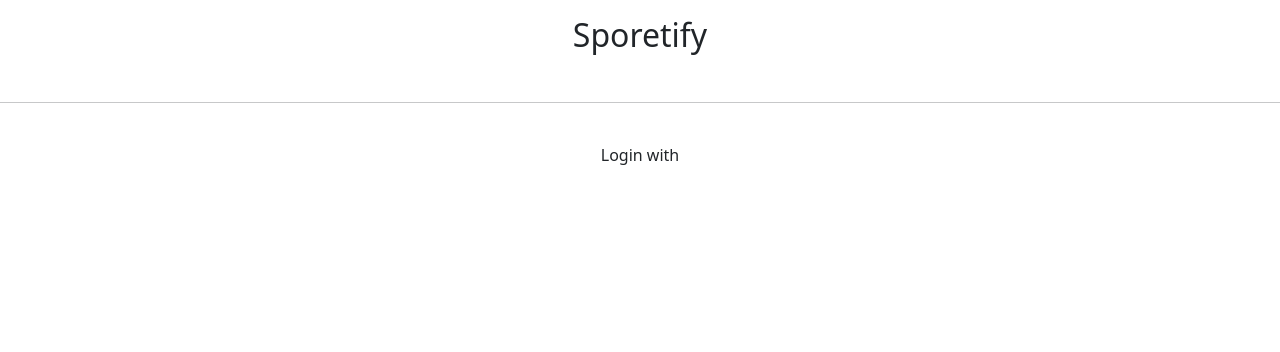
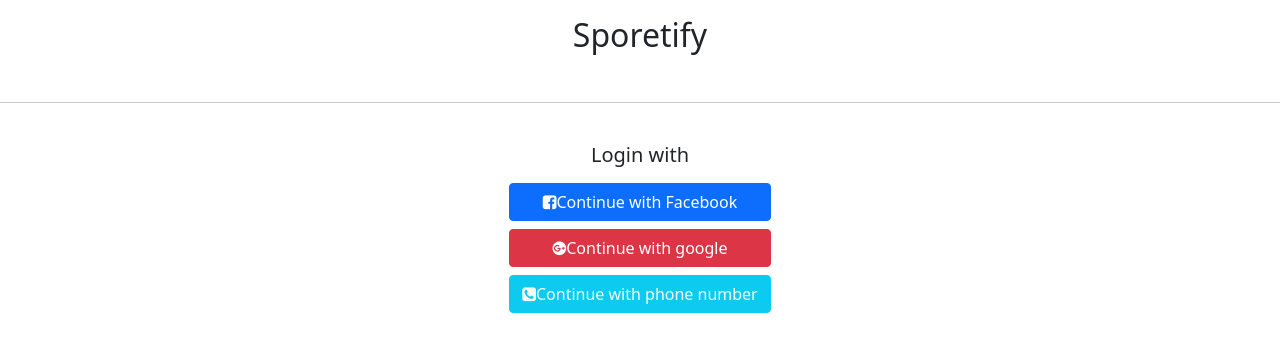
Before and after one commit to ChalothornYn/Sporetify-DB-Project, a Django app: page /login/ in a window 1280 px wide. Shown: the top 352 px of the page. Run offline with Django 3.2, Linux system fonts and the light colour scheme.

Commit message:
Login page

```diff
--- a/templates/login.html
+++ b/templates/login.html
@@ -6,6 +6,7 @@
     <meta name="viewport" content="width=device-width, initial-scale=1.0">
     <link href="https://cdn.jsdelivr.net/npm/bootstrap@5.0.1/dist/css/bootstrap.min.css" rel="stylesheet" integrity="sha384-+0n0xVW2eSR5OomGNYDnhzAbDsOXxcvSN1TPprVMTNDbiYZCxYbOOl7+AMvyTG2x" crossorigin="anonymous">
     <script src="https://cdn.jsdelivr.net/npm/bootstrap@5.0.1/dist/js/bootstrap.bundle.min.js" integrity="sha384-gtEjrD/SeCtmISkJkNUaaKMoLD0//ElJ19smozuHV6z3Iehds+3Ulb9Bn9Plx0x4" crossorigin="anonymous"></script>
+    <link rel="stylesheet" href="https://cdnjs.cloudflare.com/ajax/libs/font-awesome/4.7.0/css/font-awesome.min.css">
     <title>Document</title>
 </head>
 <body>
@@ -13,6 +14,13 @@
    <br>
         <hr class="style1">
     <br>
-    <p class="text-center">Login with</p>
+    <div class="container">
+        <p class="text-center h5 mb-3">Login with</p>
+        <div class="d-grid justify-content-center gap-2">
+            <a href="#" class="btn btn-default btn-primary facebook "><i class="fa fa-facebook-square"></i><span>Continue with Facebook</span></a>
+            <a href="#" class="btn btn-default btn-danger google "><i class="fa fa-google-plus-official"></i><span>Continue with google</span></a>
+            <a href="#" class="btn btn-default btn-info  text-light"><i class="fa fa-phone-square"></i><span>Continue with phone number</span></a>
+         </div>
+    </div>
 </body>
 </html>
```
